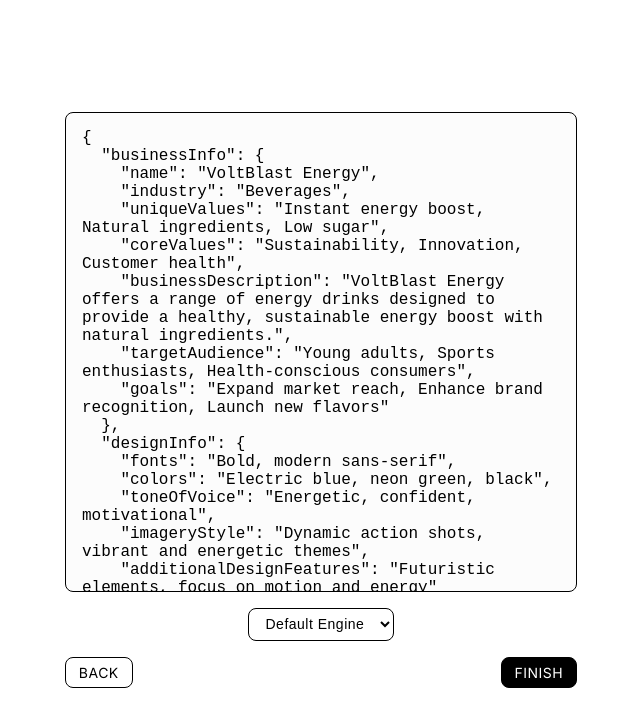
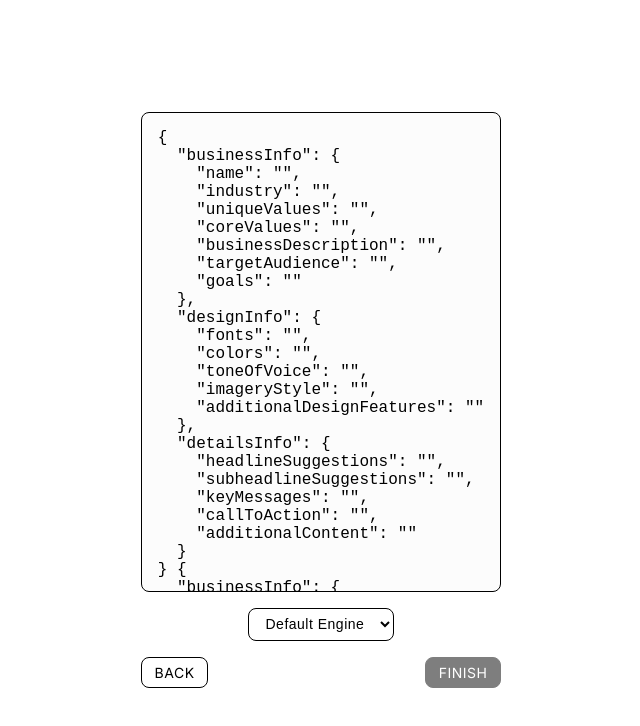
Before and after one commit to interval-pro/p4-app, an Angular app: page /preview in a window 1280 px wide. Shown: the top 726 px of the page, without its empty margins (319-959 px from the left). Built offline with nearby package versions, Linux system fonts and the light colour scheme.

Commit message:
final update

```diff
--- a/src/app/components/result/result.component.ts
+++ b/src/app/components/result/result.component.ts
@@ -67,11 +67,7 @@
   }
 
   onSectionCompleted(isCompleted: boolean) {
-    if (!isCompleted) {
-      this.completedSections--;
-      this.isEditMode = false;
-      this.isContextMenuOpen = false;
-    };
+    if (!isCompleted) this.completedSections--;
     if (isCompleted) this.completedSections++;
   }
 
--- a/src/app/services/form.service.ts
+++ b/src/app/services/form.service.ts
@@ -77,32 +77,31 @@
   };
 
   get companyData(): CompanyData {
-    return {
-      businessInfo: {
-        name: 'VoltBlast Energy',
-        industry: 'Beverages',
-        uniqueValues: 'Instant energy boost, Natural ingredients, Low sugar',
-        coreValues: 'Sustainability, Innovation, Customer health',
-        businessDescription: 'VoltBlast Energy offers a range of energy drinks designed to provide a healthy, sustainable energy boost with natural ingredients.',
-        targetAudience: 'Young adults, Sports enthusiasts, Health-conscious consumers',
-        goals: 'Expand market reach, Enhance brand recognition, Launch new flavors'
-      },
-      designInfo: {
-        fonts: 'Bold, modern sans-serif',
-        colors: 'Electric blue, neon green, black',
-        toneOfVoice: 'Energetic, confident, motivational',
-        imageryStyle: 'Dynamic action shots, vibrant and energetic themes',
-        additionalDesignFeatures: 'Futuristic elements, focus on motion and energy'
-      },
-      detailsInfo: {
-        headlineSuggestions: 'Unleash Your Potential with VoltBlast!',
-        subheadlineSuggestions: 'Feel the Energy, Not the Sugar',
-        keyMessages: 'Designed for your peak performance, Harness natural energy, Stay energized longer',
-        callToAction: 'Grab Your VoltBlast Today!',
-        additionalContent: 'Customer testimonials, Infographics about health benefits, Sponsored athlete endorsements'
-      },
-    };
-
+    // return {
+    //   businessInfo: {
+    //     name: 'VoltBlast Energy',
+    //     industry: 'Beverages',
+    //     uniqueValues: 'Instant energy boost, Natural ingredients, Low sugar',
+    //     coreValues: 'Sustainability, Innovation, Customer health',
+    //     businessDescription: 'VoltBlast Energy offers a range of energy drinks designed to provide a healthy, sustainable energy boost with natural ingredients.',
+    //     targetAudience: 'Young adults, Sports enthusiasts, Health-conscious consumers',
+    //     goals: 'Expand market reach, Enhance brand recognition, Launch new flavors'
+    //   },
+    //   designInfo: {
+    //     fonts: 'Bold, modern sans-serif',
+    //     colors: 'Electric blue, neon green, black',
+    //     toneOfVoice: 'Energetic, confident, motivational',
+    //     imageryStyle: 'Dynamic action shots, vibrant and energetic themes',
+    //     additionalDesignFeatures: 'Futuristic elements, focus on motion and energy'
+    //   },
+    //   detailsInfo: {
+    //     headlineSuggestions: 'Unleash Your Potential with VoltBlast!',
+    //     subheadlineSuggestions: 'Feel the Energy, Not the Sugar',
+    //     keyMessages: 'Designed for your peak performance, Harness natural energy, Stay energized longer',
+    //     callToAction: 'Grab Your VoltBlast Today!',
+    //     additionalContent: 'Customer testimonials, Infographics about health benefits, Sponsored athlete endorsements'
+    //   },
+    // };
 
     return {
       businessInfo: this._businessData,
```
